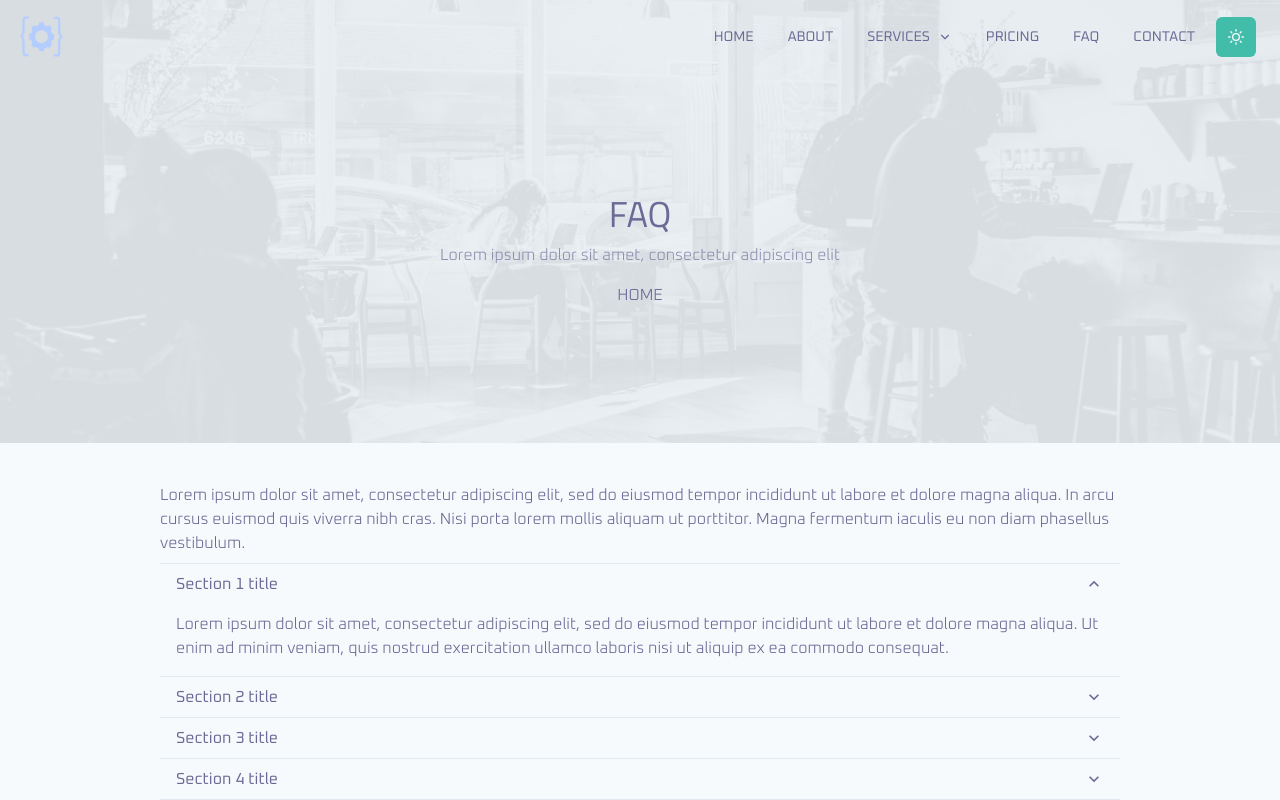
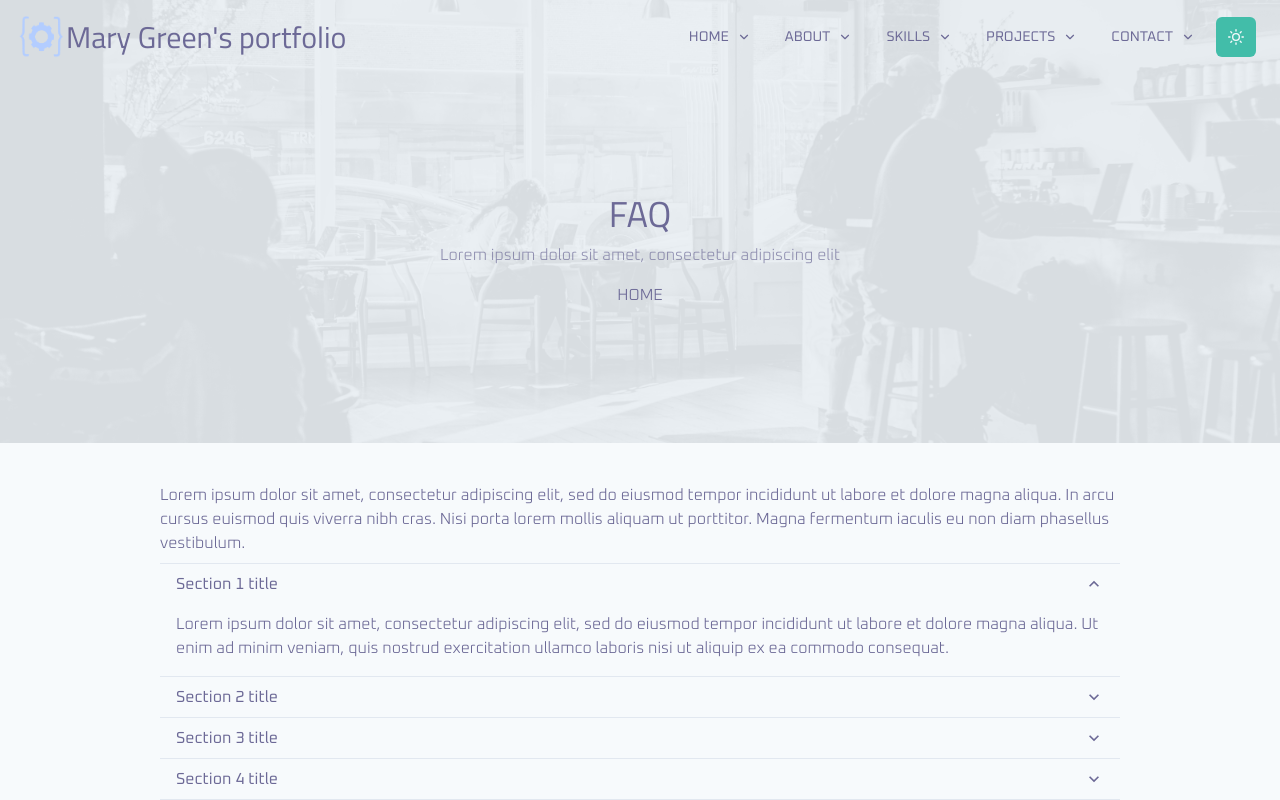
Before and after one commit to cyberangel99/portfolio-website, a Next.js app: page /faq in a window 1280 px wide. Shown: the top 800 px of the page. Built offline with nearby package versions, Linux system fonts and the light colour scheme; what @prismicio/client would draw is missing.

Commit message:
added navigation
added hero navigation to hero image.

```diff
--- a/components/layouts/Header.tsx
+++ b/components/layouts/Header.tsx
@@ -5,7 +5,8 @@ import {
   HStack,
   SimpleGrid,
   useColorModeValue,
-  useDisclosure
+  useDisclosure,
+  Heading
 } from '@chakra-ui/react'
 
 import { motion, useViewportScroll } from 'framer-motion'
@@ -30,7 +31,6 @@ export default function Header() {
   const [position, setPosition] = useState(scrollY.get())
   const navBg = useColorModeValue('gray.50', 'gray.800')
   const isSticky = position > 50
-
   useEffect(() => {
     setPosition(scrollY.get())
     scrollY.onChange((pos: number) => {
@@ -61,13 +61,17 @@ export default function Header() {
         <Container maxW="100%" p={0}>
           <PreviewBar />
           <SimpleGrid columns={{ base: 2 }} spacing={8} py={3} px={4}>
-            <Flex justifyContent="start" alignItems="start">
+            <Flex justifyContent="start" alignItems="center">
               <Link href="/" passHref>
                 <a>
                   <Logo height={isSticky ? '35px' : '50px'} />
                 </a>
               </Link>
+              <Heading as="h3" size="lg">
+                Mary Green's portfolio
+              </Heading>
             </Flex>
+
             <Flex alignItems="center" justifyContent="end">
               <HStack>
                 <Box display={{ base: 'none', lg: 'block' }}>
--- a/components/layouts/NavigationMenu.tsx
+++ b/components/layouts/NavigationMenu.tsx
@@ -11,7 +11,7 @@ export default function NavigationMenu() {
       <HStack justifyContent="center" alignItems="center">
         {MENU_ITEMS.map((hashItem) => (
           <Box key={hashItem.url}>
-            {!hashItem.children && (
+            {!hashItem && (
               <Link href={hashItem.url} passHref>
                 <a>
                   <Button
@@ -30,7 +30,7 @@ export default function NavigationMenu() {
                 </a>
               </Link>
             )}
-            {hashItem.children && (
+            {hashItem && (
               <Menu>
                 <MenuButton
                   as={Button}
@@ -47,15 +47,6 @@ export default function NavigationMenu() {
                 >
                   {hashItem.name.toUpperCase()}
                 </MenuButton>
-                <MenuList>
-                  {hashItem.children.map((child) => (
-                    <Link href={child.url} passHref key={child.name}>
-                      <a>
-                        <MenuItem>{child.name.toUpperCase()}</MenuItem>
-                      </a>
-                    </Link>
-                  ))}
-                </MenuList>
               </Menu>
             )}
           </Box>
--- a/constants/index.ts
+++ b/constants/index.ts
@@ -1,9 +1,8 @@
 export const ROUTES = {
   HOME: '/',
   ABOUT: '/about',
-  PRICING: '/pricing',
-  SERVICES: '/services',
-  FAQ: '/faq',
+  SKILLS: '/skills',
+  PROJECTS: '/projects',
   CONTACT: '/contact',
   POSTS: '/blog'
 }
@@ -11,7 +10,8 @@ export const ROUTES = {
 export const HASH_ROUTES = {
   HOME: 'home',
   ABOUT: 'about',
-  SERVICES: 'services',
+  SKILLS: 'skills',
+  PROJECTS: 'projects',
   RECENT_POSTS: 'recent-posts',
   CONTACT: 'contact'
 }
@@ -19,7 +19,8 @@ export const HASH_ROUTES = {
 export const HASH_ROUTE_MENU_ITEMS = [
   { name: 'Home', hash: HASH_ROUTES.HOME, color: 'primary' },
   { name: 'About', hash: HASH_ROUTES.ABOUT, color: 'primary' },
-  { name: 'Services', hash: HASH_ROUTES.SERVICES, color: 'primary' },
+  { name: 'Skills', hash: HASH_ROUTES.SKILLS, color: 'primary' },
+  { name: 'projects', hash: HASH_ROUTES.PROJECTS, color: 'primary' },
   { name: 'Recent Posts', hash: HASH_ROUTES.RECENT_POSTS, color: 'primary' },
   { name: 'Contact', hash: HASH_ROUTES.CONTACT, color: 'primary' }
 ]
@@ -27,15 +28,7 @@ export const HASH_ROUTE_MENU_ITEMS = [
 export const MENU_ITEMS = [
   { name: 'Home', url: ROUTES.HOME },
   { name: 'About', url: ROUTES.ABOUT },
-  {
-    name: 'Services',
-    url: ROUTES.SERVICES,
-    children: [
-      { name: 'Websites', url: `${ROUTES.SERVICES}/websites` },
-      { name: 'Hosting', url: `${ROUTES.SERVICES}/hosting` }
-    ]
-  },
-  { name: 'Pricing', url: ROUTES.PRICING },
-  { name: 'FAQ', url: ROUTES.FAQ },
+  { name: 'Skills', url: ROUTES.SKILLS },
+  { name: 'projects', url: ROUTES.PROJECTS },
   { name: 'Contact', url: ROUTES.CONTACT }
 ]
```
Also changed, not shown: components/home/Hero.tsx (+8 -1 lines), components/layouts/HeroNavigation.tsx (added, +19 -0 lines), components/shared/Dummy.tsx (added, +54 -0 lines), pages/test.tsx (added, +11 -0 lines).
